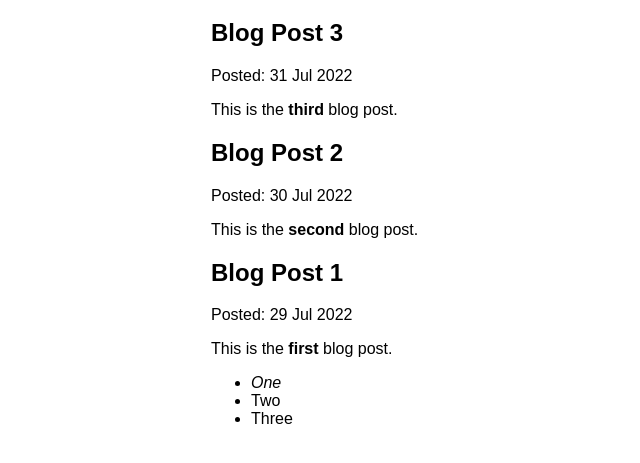
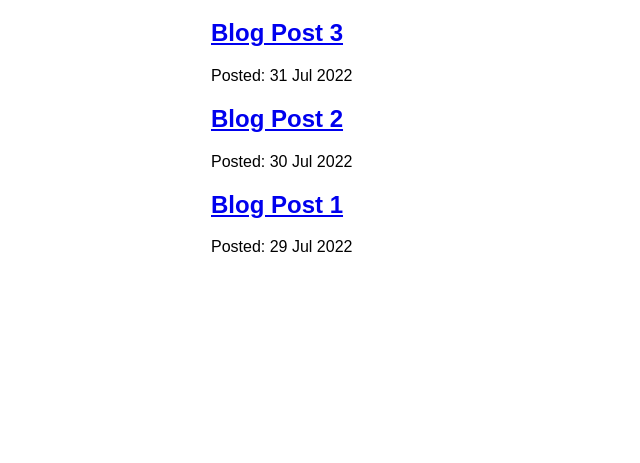
Before and after one commit to ajduncombe/gatsby-tutorial, a Gatsby site: page /blog in a window 1280 px wide. Shown: the part 157-620 px from the top of the page, without its empty margins (179-819 px from the left). Built offline with nearby package versions, Linux system fonts and the light colour scheme; Gatsby itself is replaced by a stand-in of ours.

Commit message:
Tutorial Part 6
Completed

```diff
--- a/src/pages/blog.js
+++ b/src/pages/blog/index.js
@@ -1,7 +1,6 @@
 import * as React from "react";
-import { graphql } from "gatsby";
-import { MDXRenderer } from "gatsby-plugin-mdx";
-import Layout from "../components/layout";
+import { Link, graphql } from "gatsby";
+import Layout from "../../components/layout";
 
 // ...
 
@@ -10,9 +9,10 @@
     <Layout pageTitle="My Blog Posts">
       {data.allMdx.nodes.map((node) => (
         <article key={node.id}>
-          <h2>{node.frontmatter.title}</h2>
+          <h2>
+            <Link to={`/blog/${node.slug}`}>{node.frontmatter.title}</Link>
+          </h2>
           <p>Posted: {node.frontmatter.date}</p>
-          <MDXRenderer>{node.body}</MDXRenderer>
         </article>
       ))}
     </Layout>
@@ -21,14 +21,14 @@
 
 export const query = graphql`
   query {
-    allMdx(sort: { order: DESC, fields: frontmatter___date }) {
+    allMdx(sort: { fields: frontmatter___date, order: DESC }) {
       nodes {
         frontmatter {
           date(formatString: "DD MMM YYYY")
           title
         }
         id
-        body
+        slug
       }
     }
   }
```
Also changed, not shown: src/pages/blog/{mdx.slug}.js (added, +27 -0 lines).
